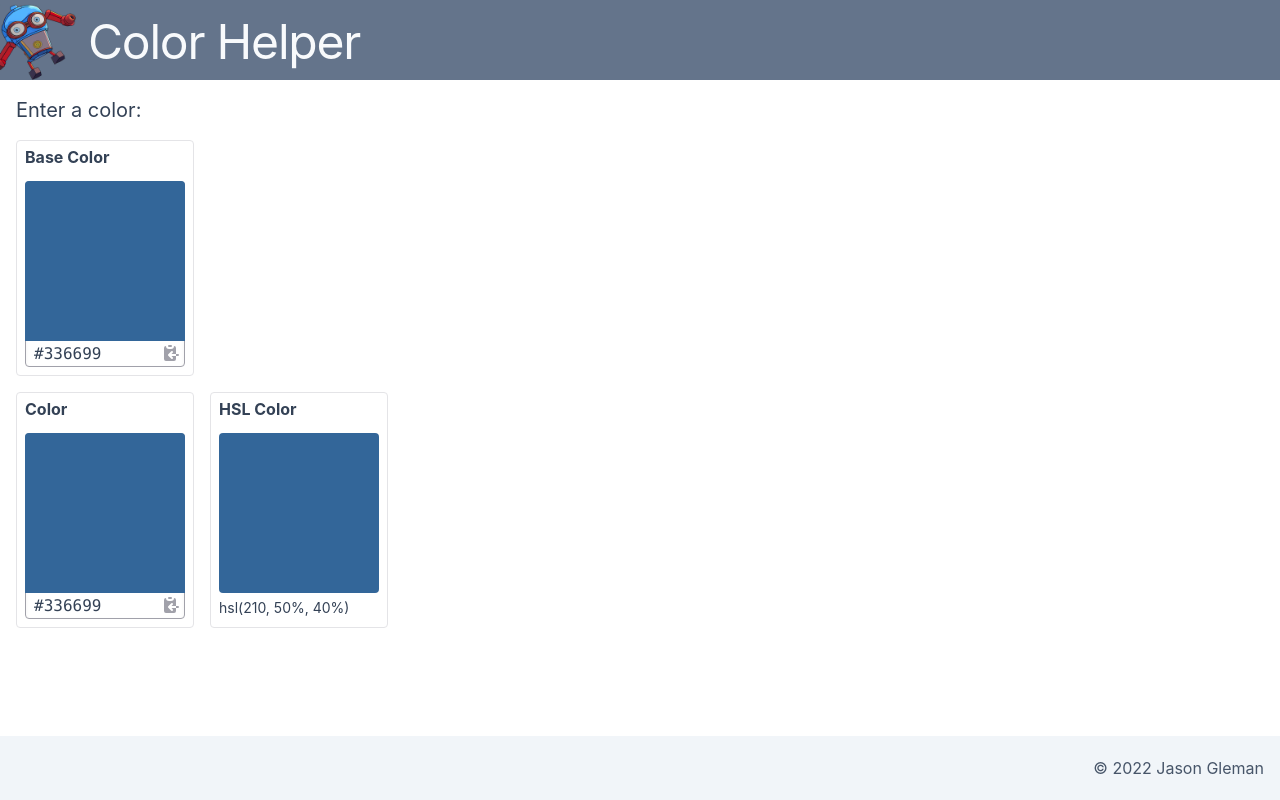
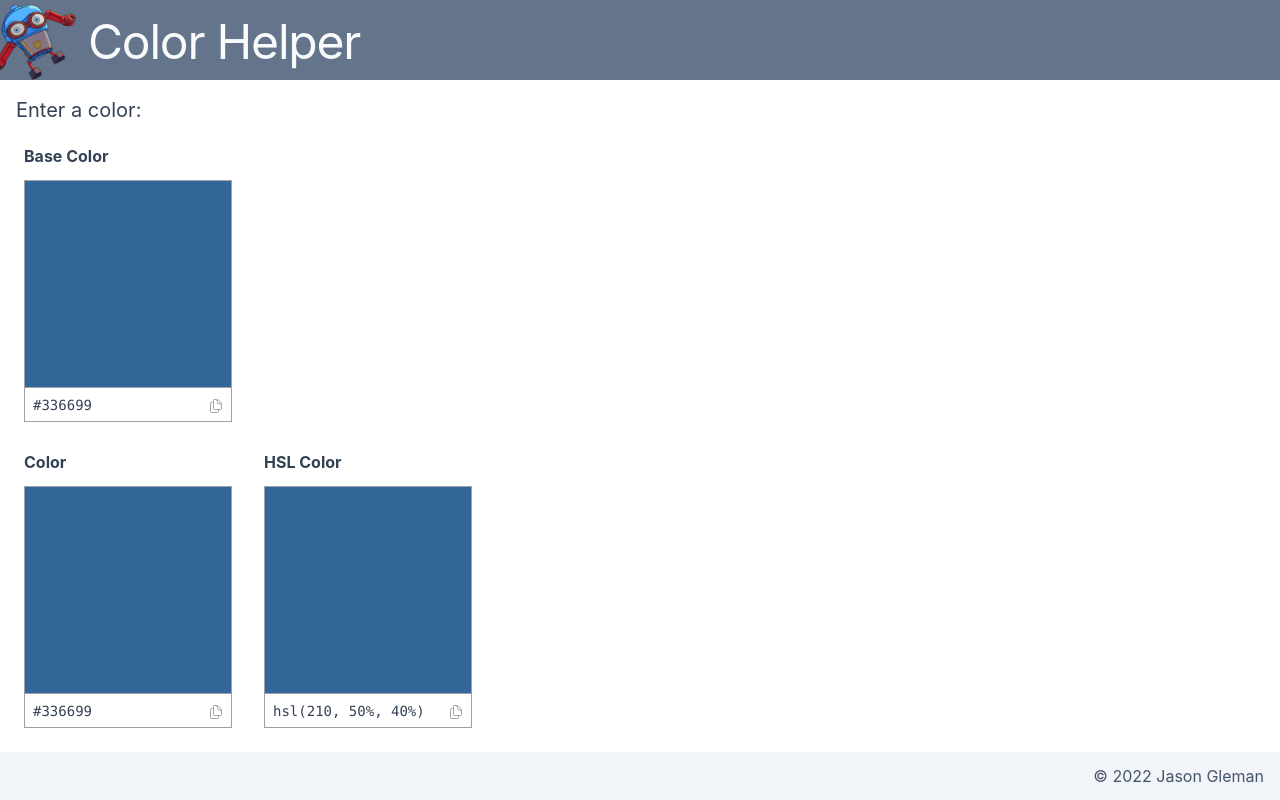
Before and after one commit to jgleman/colorhelper, a React (Vite) app: page / in a window 1280 px wide. Built offline with nearby package versions, Linux system fonts and the light colour scheme.

Commit message:
clean up UI color cards

```diff
--- a/index.html
+++ b/index.html
@@ -2,7 +2,7 @@
 <html lang="en">
   <head>
     <meta charset="UTF-8" />
-    <link rel="icon" type="image/svg+xml" href="/vite.svg" />
+    <link rel="icon" type="image/png" href="https://jgleman.com/robot.png" />
     <meta name="viewport" content="width=device-width, initial-scale=1.0" />
     <title>Color Helper : jgleman.com</title>
     <link href="/src/css/index.css" rel="stylesheet" type="text/css" />
--- a/src/css/index.css
+++ b/src/css/index.css
@@ -4,17 +4,21 @@
 
 ::-webkit-color-swatch-wrapper {
   padding: 0;
+  border-radius: 0;
 }
 
 ::-webkit-color-swatch {
   border: 0;
+  border-radius: 0;
 }
 
 ::-moz-color-swatch,
 ::-moz-focus-inner {
   border: 0;
+  border-radius: 0;
 }
 
 ::-moz-focus-inner {
   padding: 0;
+  border-radius: 0;
 }
--- a/src/ts/Components/ColorPicker.tsx
+++ b/src/ts/Components/ColorPicker.tsx
@@ -25,25 +25,25 @@ function ColorPicker({
   }
 
   return (
-    <div className="justify-center-center flex flex-col gap-2 rounded border border-zinc-200">
+    <div className="justify-center-center flex flex-col gap-2 border-zinc-200">
       <label className="m-2 font-bold leading-none" htmlFor={id}>
         {label}
       </label>
 
-      <div className="relative mx-2 mb-2 w-40 rounded">
+      <div className="relative mx-2 mb-2 w-52">
         <input
           id={id}
           type="text"
-          className="w-full rounded border border-zinc-400 px-2 pt-40 font-mono shadow-inner"
+          className="w-full border border-zinc-400 px-2 pt-52 font-mono text-sm leading-8 shadow-inner"
           value={baseColor}
           readOnly={typeof setBaseColor === "undefined"}
           onChange={
             typeof setBaseColor !== "undefined" ? handleChange : undefined
           }
         />
-        <div className="absolute top-0 aspect-square h-40 w-40 overflow-hidden rounded-t">
+        <div className="absolute top-0 aspect-square h-52 w-52 overflow-hidden">
           <input
-            className="h-full w-full cursor-pointer appearance-none border-0 p-0 disabled:cursor-default"
+            className="h-full w-full cursor-pointer appearance-none rounded-none border border-zinc-400 p-0 disabled:cursor-default"
             type="color"
             value={baseColor}
             disabled={typeof setBaseColor === "undefined"}
@@ -53,7 +53,7 @@ function ColorPicker({
             }
           />
         </div>
-        <div className="absolute bottom-1 right-1 h-5 w-5">
+        <div className="absolute bottom-0 right-1 flex h-8 w-5 items-center">
           <CopyToClipboard value={baseColor} />
         </div>
       </div>
--- a/src/ts/Components/ColorSwatch.tsx
+++ b/src/ts/Components/ColorSwatch.tsx
@@ -1,16 +1,28 @@
+import CopyToClipboard from "@components/CopyToClipboard";
+
 interface ColorSwatchProps {
   color: string;
 }
 
 function ColorSwatch({ color }: ColorSwatchProps) {
   return (
-    <div className="justify-center-center flex flex-col gap-2 rounded border border-zinc-200">
+    <div className="justify-center-center flex flex-col gap-2">
       <p className="m-2 font-bold leading-none">HSL Color</p>
-      <div
-        className="mx-2 h-40 w-40 rounded"
-        style={{ background: color || "hsl(0, 0%, 0%)" }}
-      ></div>
-      <p className="mx-2 mb-2 text-sm leading-none">{color}</p>
+      <div className="relative mx-2 mb-2 w-52">
+        <input
+          value={color}
+          type="text"
+          readOnly={true}
+          className="w-full border border-zinc-400 px-2 pt-52 font-mono text-sm leading-8 shadow-inner"
+        />
+        <div
+          className="absolute top-0 aspect-square h-52 w-52 overflow-hidden border border-zinc-400"
+          style={{ background: color || "hsl(0, 0%, 0%)" }}
+        ></div>
+        <div className="absolute bottom-0 right-1 flex h-8 w-5 items-center">
+          <CopyToClipboard value={color} />
+        </div>
+      </div>
     </div>
   );
 }
--- a/src/ts/Components/CopyToClipboard.tsx
+++ b/src/ts/Components/CopyToClipboard.tsx
@@ -1,4 +1,4 @@
-import Clipboard from "@components/Images/Clipboard";
+import Duplicate from "@components/Images/Duplicate";
 
 interface CopyToClipboardProps {
   value: string;
@@ -25,9 +25,9 @@ function CopyToClipboard({ value }: CopyToClipboardProps) {
       className="group h-5 w-5 rounded transition-all"
     >
       <span className="sr-only">Copy {value} to clipbaord</span>
-      <Clipboard
+      <Duplicate
         title={`Copy ${value} to clipbaord`}
-        className="h-5 w-5 fill-zinc-400 transition-all group-hover:fill-blue-400"
+        className="h-4 w-4 stroke-zinc-400 transition-all group-hover:stroke-blue-400"
       />
     </button>
   );
--- a/src/ts/Components/Images/Clipboard.tsx
+++ /dev/null
@@ -1,19 +0,0 @@
-interface SVGProps {
-  className: string;
-  title?: string;
-}
-
-const Clipboard = ({ className = "h-4 w-4", title }: SVGProps) => (
-  <svg
-    xmlns="http://www.w3.org/2000/svg"
-    className={className}
-    viewBox="0 0 20 20"
-    fill="currentColor"
-  >
-    {title ? <title>{title}</title> : null}
-    <path d="M8 2a1 1 0 000 2h2a1 1 0 100-2H8z" />
-    <path d="M3 5a2 2 0 012-2 3 3 0 003 3h2a3 3 0 003-3 2 2 0 012 2v6h-4.586l1.293-1.293a1 1 0 00-1.414-1.414l-3 3a1 1 0 000 1.414l3 3a1 1 0 001.414-1.414L10.414 13H15v3a2 2 0 01-2 2H5a2 2 0 01-2-2V5zM15 11h2a1 1 0 110 2h-2v-2z" />
-  </svg>
-);
-
-export default Clipboard;
--- /dev/null
+++ b/src/ts/Components/Images/Duplicate.tsx
@@ -0,0 +1,49 @@
+// This is adapted from: https://heroicons.com
+
+/* MIT License
+
+Copyright (c) 2020 Refactoring UI Inc.
+
+Permission is hereby granted, free of charge, to any person obtaining a copy
+of this software and associated documentation files (the "Software"), to deal
+in the Software without restriction, including without limitation the rights
+to use, copy, modify, merge, publish, distribute, sublicense, and/or sell
+copies of the Software, and to permit persons to whom the Software is
+furnished to do so, subject to the following conditions:
+
+The above copyright notice and this permission notice shall be included in all
+copies or substantial portions of the Software.
+
+THE SOFTWARE IS PROVIDED "AS IS", WITHOUT WARRANTY OF ANY KIND, EXPRESS OR
+IMPLIED, INCLUDING BUT NOT LIMITED TO THE WARRANTIES OF MERCHANTABILITY,
+FITNESS FOR A PARTICULAR PURPOSE AND NONINFRINGEMENT. IN NO EVENT SHALL THE
+AUTHORS OR COPYRIGHT HOLDERS BE LIABLE FOR ANY CLAIM, DAMAGES OR OTHER
+LIABILITY, WHETHER IN AN ACTION OF CONTRACT, TORT OR OTHERWISE, ARISING FROM,
+OUT OF OR IN CONNECTION WITH THE SOFTWARE OR THE USE OR OTHER DEALINGS IN THE
+SOFTWARE.
+*/
+
+interface SVGProps {
+  className: string;
+  title?: string;
+}
+
+const Duplicate = ({ className = "h-4 w-4", title }: SVGProps) => (
+  <svg
+    xmlns="http://www.w3.org/2000/svg"
+    fill="none"
+    viewBox="0 0 24 24"
+    strokeWidth={1.5}
+    stroke="currentColor"
+    className={className}
+  >
+    {title ? <title>{title}</title> : null}
+    <path
+      strokeLinecap="round"
+      strokeLinejoin="round"
+      d="M15.75 17.25v3.375c0 .621-.504 1.125-1.125 1.125h-9.75a1.125 1.125 0 01-1.125-1.125V7.875c0-.621.504-1.125 1.125-1.125H6.75a9.06 9.06 0 011.5.124m7.5 10.376h3.375c.621 0 1.125-.504 1.125-1.125V11.25c0-4.46-3.243-8.161-7.5-8.876a9.06 9.06 0 00-1.5-.124H9.375c-.621 0-1.125.504-1.125 1.125v3.5m7.5 10.375H9.375a1.125 1.125 0 01-1.125-1.125v-9.25m12 6.625v-1.875a3.375 3.375 0 00-3.375-3.375h-1.5a1.125 1.125 0 01-1.125-1.125v-1.5a3.375 3.375 0 00-3.375-3.375H9.75"
+    />
+  </svg>
+);
+
+export default Duplicate;
```
